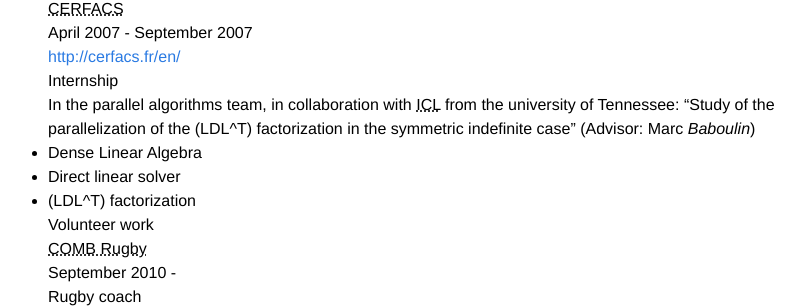
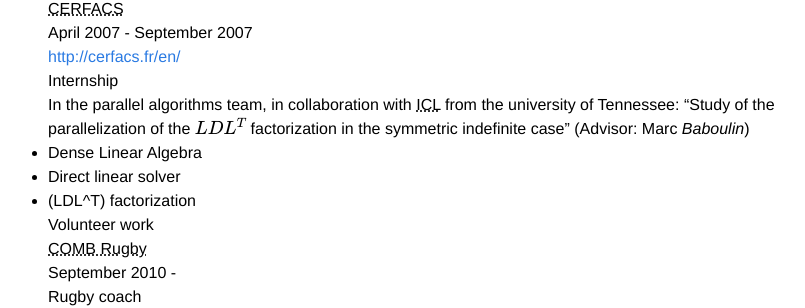
Before and after one commit to rfezzani/rfezzani.github.io, a Jekyll site: the page built from index.html, in a window 1280 px wide and 900 px high, scrolled down 1323 px. Shown: the part 164-472 px from the top of the window, without its empty margins (192-997 px from the left). Built offline with Jekyll 4.4.1, drawn with Linux system fonts in a browser that asks for light colours; formulas are drawn with MathJax 3.

Commit message:
MathJax fix tentative

```diff
--- a/_data/rfezzani_cv.json
+++ b/_data/rfezzani_cv.json
@@ -126,7 +126,7 @@
                         title=\"The Innovative Computing
                         Laboratory\">ICL</abbr> from the university of
                         Tennessee: \"Study of the parallelization of
-                        the \\(LDL^T\\) factorization in the symmetric
+                        the \\\\(LDL^T\\\\) factorization in the symmetric
                         indefinite case\" (Advisor: Marc _Baboulin_)",
 						"highlights": [
 								"Dense Linear Algebra",
```
